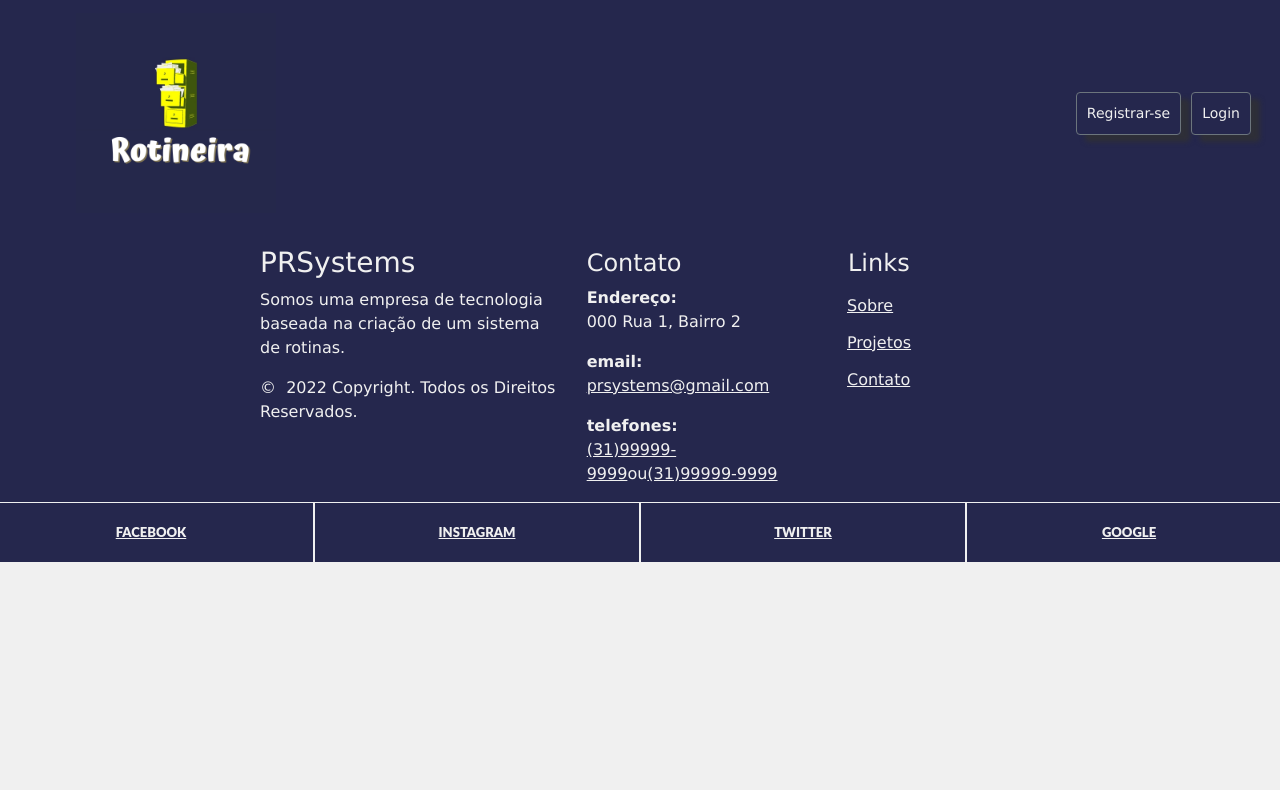
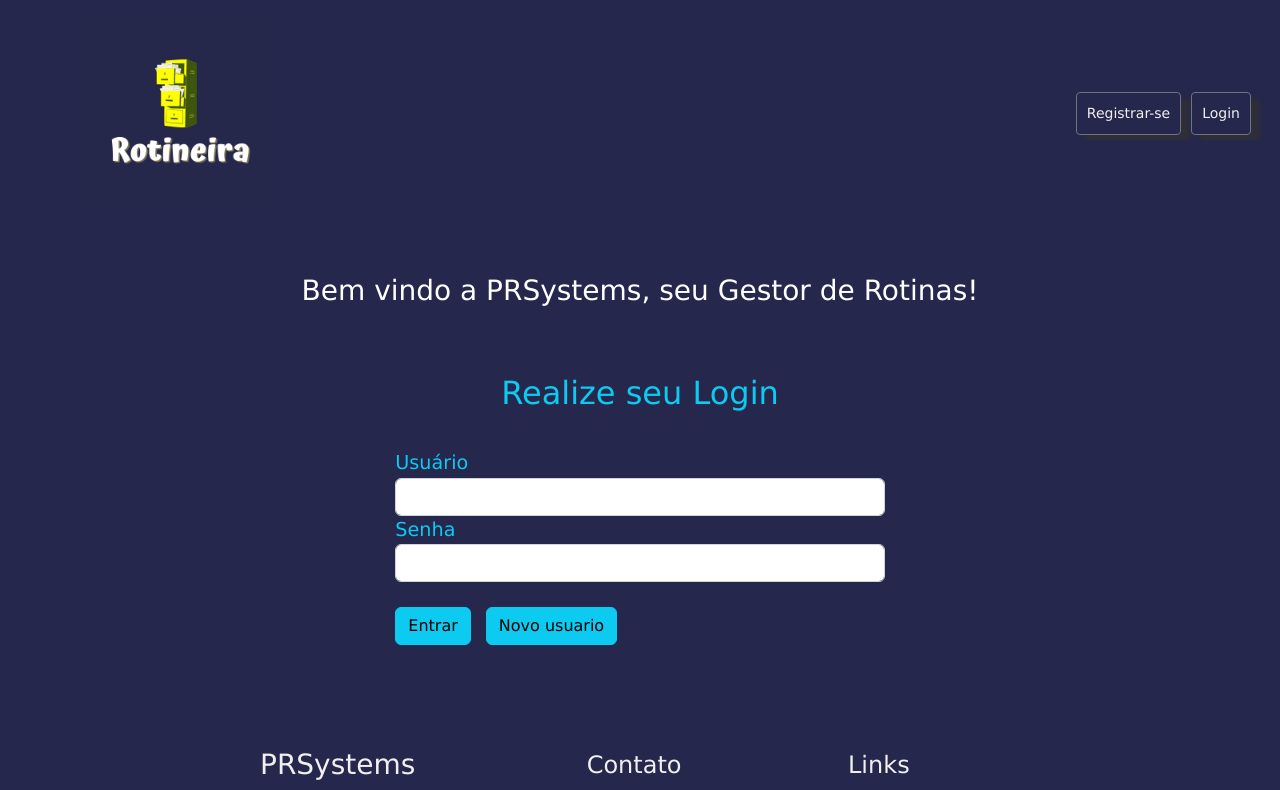
Before and after one commit to italo71/ProjetoTIMP, an Angular app in the folder ProjetoTIMP/: page /login in a window 1280 px wide. Before the commit this address led to /. Shown: the top 790 px of the page. Built offline with nearby package versions, Linux system fonts and the light colour scheme.

Commit message:
Login page +

```diff
--- a/ProjetoTIMP/src/app/app.component.css
+++ b/ProjetoTIMP/src/app/app.component.css
@@ -0,0 +1,3 @@
+*{
+    overflow-x: hidden;
+}
--- a/ProjetoTIMP/src/app/app.component.html
+++ b/ProjetoTIMP/src/app/app.component.html
@@ -8,7 +8,7 @@
                         <a class="nav-link" href="/">Registrar-se</a>
                     </button>
                     <button class="btn btn-sm btn-outline-secondary botaoEntrada" type="button">
-                        <a class="nav-link" href="/">Login</a>
+                        <a class="nav-link" href="/login">Login</a>
                     </button>
                 </form>
             </nav>
@@ -23,7 +23,7 @@
     <div class="container">
         <div class="row row-30">
             <div class="col-md-4 col-xl-5" style="margin-top:20px ;">
-                <h3>PRSystems</h3>
+                <h3 style="overflow-y: hidden;">PRSystems</h3>
                 <div class="pr-xl-4"><a class="brand" href="./pages/index/index.component.html"></a>
                     <p>Somos uma empresa de tecnologia baseada na criação de um sistema de rotinas.</p>
                     <!-- Rights-->
@@ -33,7 +33,7 @@
                 </div>
             </div>
             <div class="col-md-4" style="margin-top:23px;">
-                <h4>Contato</h4>
+                <h4 style="overflow-y: hidden;">Contato</h4>
                 <dl class="contact-list">
                     <dt>Endereço:</dt>
                     <dd>000 Rua 1, Bairro 2</dd>
@@ -49,7 +49,7 @@
                 </dl>
             </div>
             <div class="col-md-4 col-xl-3" style="margin-top:23px ;">
-                <h4>Links</h4>
+                <h4 style="overflow-y: hidden;">Links</h4>
                 <ul class="nav-list">
                     <li><a href="/sobre">Sobre</a></li>
                     <li><a href="sobre.html">Projetos</a></li>
@@ -62,19 +62,19 @@
     <div class="row no-gutters social-container">
         <div class="col">
             <a class="social-inner" href="https://www.facebook.com/PRSystems-102611902459043" target="_blank"><span
-                    class="icon mdi mdi-facebook"></span><span>facebook</span></a>
+                    class="icon mdi mdi-facebook"></span><span style="overflow-y: hidden;">facebook</span></a>
         </div>
         <div class="col">
             <a class="social-inner" href="https://www.instagram.com/" target="_blank"><span
-                    class="icon mdi mdi-instagram"></span><span>instagram</span></a>
+                    class="icon mdi mdi-instagram"></span><span style="overflow-y: hidden;">instagram</span></a>
         </div>
         <div class="col">
             <a class="social-inner" href="https://twitter.com/site_wizard" target="_blank"><span
-                    class="icon mdi mdi-twitter"></span><span>twitter</span></a>
+                    class="icon mdi mdi-twitter"></span><span style="overflow-y: hidden;">twitter</span></a>
         </div>
         <div class="col">
             <a class="social-inner" href="https://mail.google.com/mail/u/3/?ogbl#inbox" target="_blank"><span
-                    class="icon mdi mdi-youtube-play"></span><span>google</span></a>
+                    class="icon mdi mdi-youtube-play"></span><span style="overflow-y: hidden;">google</span></a>
         </div>
     </div>
 </footer>
--- a/ProjetoTIMP/src/app/pages/index/index.component.html
+++ b/ProjetoTIMP/src/app/pages/index/index.component.html
@@ -52,7 +52,7 @@
                     </div>
                 </div>
                 <div class="right-block">
-                    <a routerLink="/pessoal"><img src="../../../assets/img/Praveen-Minimal-Outline-Share-2.svg"
+                    <a [routerLink]="sessionON()"><img src="../../../assets/img/Praveen-Minimal-Outline-Share-2.svg"
                             class="imgsvg"></a>
                 </div>
             </div>
--- a/ProjetoTIMP/src/app/pages/index/index.component.ts
+++ b/ProjetoTIMP/src/app/pages/index/index.component.ts
@@ -14,6 +14,19 @@ export class IndexComponent {
   constructor(
     private router: Router,
     private formBuilder: FormBuilder,
-    private session:SessionServiceService,
+    private session: SessionServiceService,
   ) { }
+  sessionON() {
+    let i = this.session.getUserSession()
+    console.log(i)
+    if (i.idUser == -1)
+      return '/login'
+    return '/account'
+  }
+
+  teste(){
+    let t = new SessionData()
+    this.session.setUserSession(t)
+    console.log(this.session.getUserSession())
+  }
 }
--- a/ProjetoTIMP/src/app/pages/login/login.component.css
+++ b/ProjetoTIMP/src/app/pages/login/login.component.css
@@ -0,0 +1,70 @@
+.body {
+    background-color: #25274d;
+}
+
+.contact {
+    padding: 4%;
+    height: 400px;
+}
+
+.col-md-3 {
+    background: #ff9b00;
+    padding: 4%;
+    border-top-left-radius: 0.5rem;
+    border-bottom-left-radius: 0.5rem;
+}
+
+.contact-info {
+    margin-top: 10%;
+}
+
+.contact-info img {
+    margin-bottom: 15%;
+}
+
+.contact-info h2 {
+    margin-bottom: 10%;
+}
+
+.col-md-9 {
+    background: #fff;
+    padding: 3%;
+    border-top-right-radius: 0.5rem;
+    border-bottom-right-radius: 0.5rem;
+}
+
+.contact-form label {
+    font-weight: 600;
+}
+
+.contact-form button {
+    background: #9a9baf;
+    color: #fff;
+    font-weight: 600;
+    width: 25%;
+}
+
+.contact-form button:focus {
+    box-shadow: none;
+}
+
+div dataNasc {
+    margin-bottom: 10px;
+    display: flex;
+    align-items: center;
+}
+
+label {
+    display: inline-block;
+    width: 300px;
+}
+
+input:invalid+span:after {
+    content: '✖';
+    padding-left: 5px;
+}
+
+input:valid+span:after {
+    content: '✓';
+    padding-left: 5px;
+}
--- a/ProjetoTIMP/src/app/pages/login/login.component.html
+++ b/ProjetoTIMP/src/app/pages/login/login.component.html
@@ -1 +1,80 @@
-<p>login works!</p>
+<div class="body">
+    <h3 class="text-center text-white pt-5">Bem vindo a PRSystems, seu Gestor de Rotinas!</h3><br><br>
+    <div class="container-fluid">
+        <div id="login-row" class="row d-flex justify-content-center align-items-center">
+            <div id="login-column" class="col-5">
+                <div id="login-box" class="col-12">
+                    <form id="login-form" class="form" method="post">
+                        <div class="form-group" style="padding: 15px;" style="background-color: #25274d; box-shadow: none;">
+                            <div class="col-12 justify-content-center">
+                                <h2 class="text-center text-info" style="color:#ff9b00;">Realize seu Login</h2><br>
+                                <div class="col-12">
+                                    <label for="username" class="text-info">Usuário</label><br>
+                                    <input type="text" name="username" id="username" class="form-control">
+                                </div>
+
+                                <div class="col-12">
+                                    <label for="password" class="text-info">Senha</label><br>
+                                    <input type="text" name="password" id="password" class="form-control">
+                                </div>
+                            </div>
+                            <div class="col-6">
+                                <button type="button" class="btn btn-info" style="margin-right: 15px;">Entrar</button>
+                                <button type="button" class="btn btn-info">Novo usuario</button>
+                            </div>
+                        </div>
+                    </form>
+                </div>
+            </div>
+        </div>
+    </div>
+
+
+    <!-- Modal -->
+    <div class="modal fade" id="loginModal" tabindex="-1" role="dialog" aria-labelledby="loginModalLabel"
+        aria-hidden="true">
+        <div class="modal-dialog" role="document">
+            <div class="modal-content">
+                <div class="modal-header">
+                    <h5 class="modal-title" id="loginModalLabel">
+                        <font color="25274d">CADASTRO DE USUARIO</font>
+                    </h5>
+                    <button type="button" class="close" data-dismiss="modal" aria-label="Close">
+                        <span aria-hidden="true">&times;</span>
+                    </button>
+                </div>
+                <div class="modal-body">
+                    <div id="login-box" class="col-md-12">
+                        <form id="login-form" class="form" method="post">
+                            <h3 class="text-center text-info">Novo usuário</h3>
+                            <div class="form-group">
+                                <label for="login" class="text-info">Usuário</label><br>
+                                <input type="text" name="txt_login" id="txt_login" class="form-control">
+                            </div>
+                            <div class="form-group">
+                                <label for="nome" class="text-info">Nome completo</label><br>
+                                <input type="text" name="txt_nome" id="txt_nome" class="form-control">
+                            </div>
+                            <div class="form-group">
+                                <label for="email" class="text-info">email</label><br>
+                                <input type="text" name="txt_email" id="txt_email" class="form-control">
+                            </div>
+                            <div class="form-group">
+                                <br><label for="senha" class="text-info">Senha</label><br>
+                                <input type="password" name="txt_senha" id="txt_senha" class="form-control">
+                            </div>
+                            <div dataNasc class="form-group">
+                                <label for="senha2" class="text-info">Confirmação de Senha</label><br>
+                                <input type="password" name="txt_senha2" id="txt_senha2" class="form-control">
+                            </div>
+                        </form>
+                    </div>
+                </div>
+                <div class="modal-footer">
+                    <button type="button" class="btn btn-secondary" data-dismiss="modal">Cancelar</button>
+                    <button type="button" id="btn_salvar" class="btn btn-info">Salvar</button>
+                </div>
+            </div>
+        </div>
+    </div>
+</div>
--- a/ProjetoTIMP/src/app/shared/models/session-data.ts
+++ b/ProjetoTIMP/src/app/shared/models/session-data.ts
@@ -1,4 +1,4 @@
-export class SessionData{
+export class SessionData {
     idUser:number = -1;
     nomeUser:string = '';
     email:string = '';
```
Also changed, not shown: ProjetoTIMP/src/app/app-routing.module.ts (+6 -1 lines).
